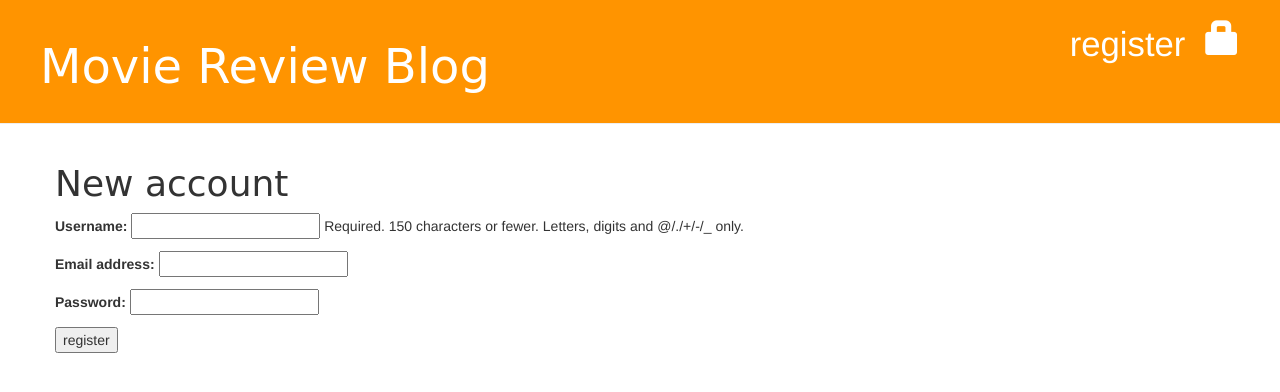
After one commit to skylove308/my-first-blog, a Django app: a page that uses blog/templates/blog/base.html in a window 1280 px wide. The commit adds this page. Shown: the top 392 px of the page. Run offline with Django 3.2, Linux system fonts and the light colour scheme; some libraries are stand-ins or nearby versions; some web fonts are replaced.

Commit message:
170513 18:42

```diff
--- a/blog/forms.py
+++ b/blog/forms.py
@@ -1,9 +1,16 @@
 from django import forms
+from django.contrib.auth.models import User
 
 from .models import Post
+
 
 class PostForm(forms.ModelForm):
 
     class Meta:
         model = Post
         fields = ('title', 'text',)
+
+class Create_accountForm(forms.ModelForm):
+    class Meta:
+        model = User
+        fields = ['username', 'email', 'password']
--- a/blog/templates/blog/base.html
+++ b/blog/templates/blog/base.html
@@ -2,7 +2,7 @@
 
 <html>
     <head>
-        <title>Django Girls blog</title>
+        <title>Movie Review Blog</title>
         <link rel="stylesheet" href="//maxcdn.bootstrapcdn.com/bootstrap/3.2.0/css/bootstrap.min.css">
         <link rel="stylesheet" href="//maxcdn.bootstrapcdn.com/bootstrap/3.2.0/css/bootstrap-theme.min.css">
         <link rel="stylesheet" href="{% static 'css/blog.css' %}">
@@ -12,8 +12,13 @@
         <div class="page-header">
             {% if user.is_authenticated %}
                 <a href="{% url 'post_new' %}" class="top-menu"><span class="glyphicon glyphicon-pencil"></span></a>
+                <p class="top-menu"> {{ user.username }} <small>(<a href="{% url 'logout' %}">Log out</a>)</small></p>
+            {% else %}
+                <a href="{% url 'login' %}" class="top-menu"><span class="glyphicon glyphicon-lock"></span></a>
+                <a href="{% url 'create_account' %}" class="top-menu"> register </a>
+
             {% endif %}
-            <h1><a href="/">Django Girls Blog</a></h1>
+            <h1><a href="/">Movie Review Blog</a></h1>
 
         </div>
 
--- a/blog/templates/blog/post_detail.html
+++ b/blog/templates/blog/post_detail.html
@@ -7,7 +7,8 @@
                 {{ post.published_date }}
             </div>
         {% endif %}
-        <a class="btn btn-default" href="{% url 'post_edit' pk=post.pk %}"><span class="glyphicon glyphicon-pencil"></span></a>
+        <a class="btn btn-default" href="{% url 'post_edit' pk=post.pk %}"><span class="glyphicon glyphicon-edit"></span></a>
+        <a class="btn btn-default" href="{% url 'post_remove' pk=post.pk %}"><span class="glyphicon glyphicon-remove"></span></a>
         <h1>{{ post.title }}</h1>
         <p>{{ post.text|linebreaksbr }}</p>
     </div>
--- /dev/null
+++ b/blog/templates/registration/create_account.html
@@ -0,0 +1,10 @@
+{% extends 'blog/base.html' %}
+
+{% block content %}
+    <h1>New account</h1>
+    <form method="POST" action="{% url 'create_account' %}">
+        {%  csrf_token %}
+        {{ form.as_p }}
+    <button type="submit">register</button>
+    </form>
+{% endblock %}
--- a/blog/urls.py
+++ b/blog/urls.py
@@ -6,4 +6,6 @@ urlpatterns = [
     url(r'^post/(?P<pk>[0-9]+)/$', views.post_detail, name='post_detail'),
     url(r'^post/new/$', views.post_new, name='post_new'),
     url(r'^post/(?P<pk>[0-9]+)/edit/$', views.post_edit, name='post_edit'),
+    url(r'^post/(?P<pk>\d+)/remove/$', views.post_remove, name='post_remove'),
+    url(r'^account/new/$', views.create_account, name='create_account'),
 ]
--- a/blog/views.py
+++ b/blog/views.py
@@ -3,8 +3,12 @@ from django.utils import timezone
 from .models import Post
 from django.shortcuts import render, get_object_or_404
 from .forms import PostForm
+from .forms import Create_accountForm
 from django.shortcuts import redirect
 from django.contrib.auth.decorators import login_required
+from django.contrib.auth.models import User
+from django.contrib.auth import login
+from django.http import HttpResponseRedirect
 
 # Create your views here.
 def post_list(request):
@@ -43,3 +47,23 @@ def post_edit(request, pk):
     else:
         form = PostForm(instance=post)
     return render(request, 'blog/post_edit.html', {'form': form})
+
+@login_required
+def post_remove(request, pk):
+    post = get_object_or_404(Post, pk=pk)
+    post.delete()
+    return redirect('post_list')
+
+
+def create_account(request):
+    if request.method == "POST":
+        form = Create_accountForm(request.POST)
+        if form.is_valid():
+            new_user = User.objects.create_user(**form.cleaned_data)
+            new_user.backend = 'django.contrib.auth.backends.ModelBackend'
+            login(request, new_user)
+            return redirect('post_list')
+
+    else:
+        form = Create_accountForm()
+        return render(request, 'registration/create_account.html', {'form': form})
--- a/mysite/urls.py
+++ b/mysite/urls.py
@@ -6,5 +6,6 @@ from django.contrib.auth import views
 urlpatterns = [
     url(r'^admin/', include(admin.site.urls)),
     url(r'^accounts/login/$', views.login, name='login'),
+    url(r'^accounts/logout/$', views.logout, name='logout', kwargs={'next_page': '/'}),
     url(r'', include('blog.urls')),
 ]
```
Also changed, not shown: blog/models.py (line endings or trailing spaces).
